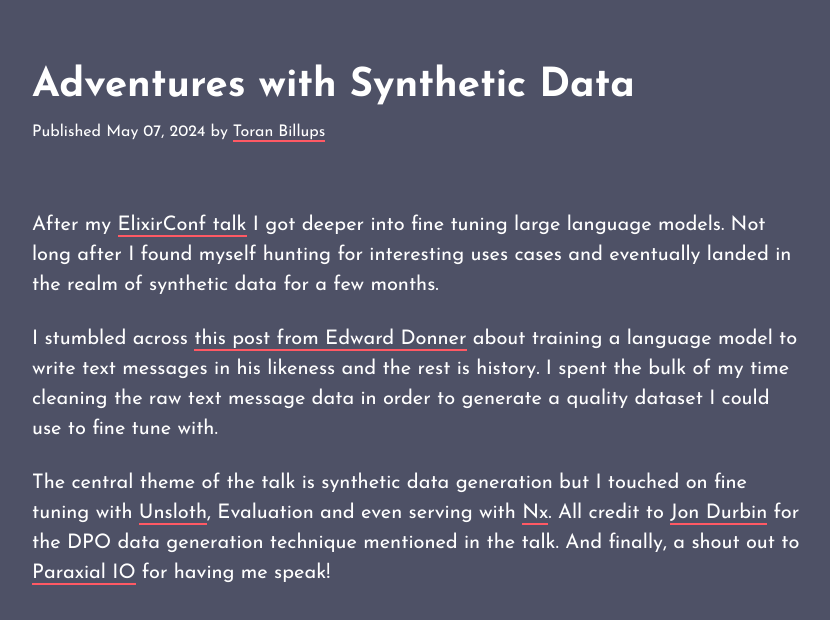
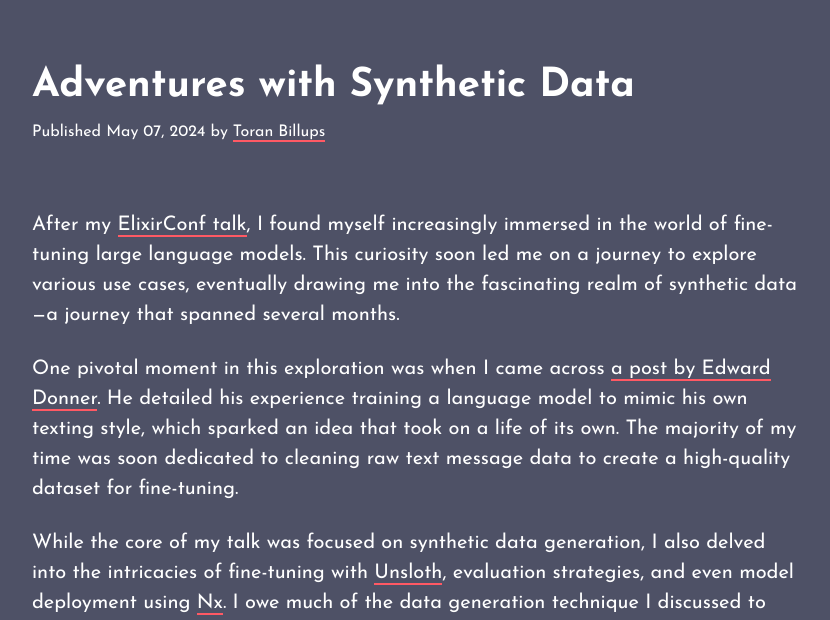
Before and after one commit to toranb/toranb.github.io, a Jekyll site: the page built from _posts/2024-05-07-adventures-with-synthetic-data.html, in a window 1280 px wide. Shown: the top 620 px of the page, without its empty margins (224-1054 px from the left). Built offline with Jekyll 4.4.1, drawn with Linux system fonts in a browser that asks for light colours; Markdown is read by kramdown in place of the engine named in the settings; some of the changed text lies outside the part shown.

Commit message:
content reboot for synth post

```diff
--- a/_posts/2024-05-07-adventures-with-synthetic-data.html
+++ b/_posts/2024-05-07-adventures-with-synthetic-data.html
@@ -5,11 +5,11 @@
 categories: blog archive
 ---
 
-<p>After my <a href="https://www.youtube.com/watch?v=-iZIZHgHa5M">ElixirConf talk</a> I got deeper into fine tuning large language models. Not long after I found myself hunting for interesting uses cases and eventually landed in the realm of synthetic data for a few months.</p>
+<p>After my <a href="https://www.youtube.com/watch?v=-iZIZHgHa5M">ElixirConf talk</a>, I found myself increasingly immersed in the world of fine-tuning large language models. This curiosity soon led me on a journey to explore various use cases, eventually drawing me into the fascinating realm of synthetic data—a journey that spanned several months.</p>
 
-<p>I stumbled across <a href="https://edwarddonner.com/2024/01/11/fine-tune-llama-for-text-messages-part-1">this post from Edward Donner</a> about training a language model to write text messages in his likeness and the rest is history. I spent the bulk of my time cleaning the raw text message data in order to generate a quality dataset I could use to fine tune with.</p>
+<p>One pivotal moment in this exploration was when I came across <a href="https://edwarddonner.com/2024/01/11/fine-tune-llama-for-text-messages-part-1">a post by Edward Donner</a>. He detailed his experience training a language model to mimic his own texting style, which sparked an idea that took on a life of its own. The majority of my time was soon dedicated to cleaning raw text message data to create a high-quality dataset for fine-tuning.</p>
 
-<p>The central theme of the talk is synthetic data generation but I touched on fine tuning with <a href="https://github.com/unslothai/unsloth">Unsloth</a>, Evaluation and even serving with <a href="https://github.com/elixir-nx/nx">Nx</a>. All credit to <a href="https://x.com/jon_durbin">Jon Durbin</a> for the DPO data generation technique mentioned in the talk. And finally, a shout out to <a href="https://paraxial.io/">Paraxial IO</a> for having me speak!</p>
+<p>While the core of my talk was focused on synthetic data generation, I also delved into the intricacies of fine-tuning with <a href="https://github.com/unslothai/unsloth">Unsloth</a>, evaluation strategies, and even model deployment using <a href=""https://github.com/elixir-nx/nx>Nx</a>. I owe much of the data generation technique I discussed to <a href="https://x.com/jon_durbin">Jon Durbin</a>, whose DPO approach was instrumental in shaping my work. Lastly, a big thank you to <a href="https://paraxial.io/">Paraxial IO</a> for giving me the opportunity to share my insights!</p>
 
 <div style="padding-top: 20px; padding-bottom: 20px;">
   <div style="margin: auto; width: 90vw; height: 50vw; max-width: 768px; max-height: 432px">
```
